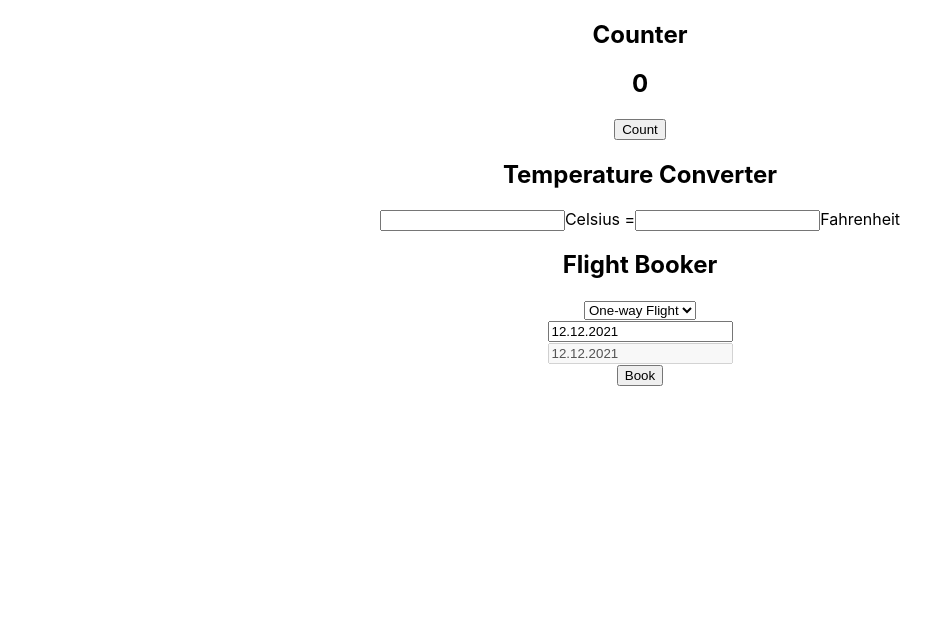
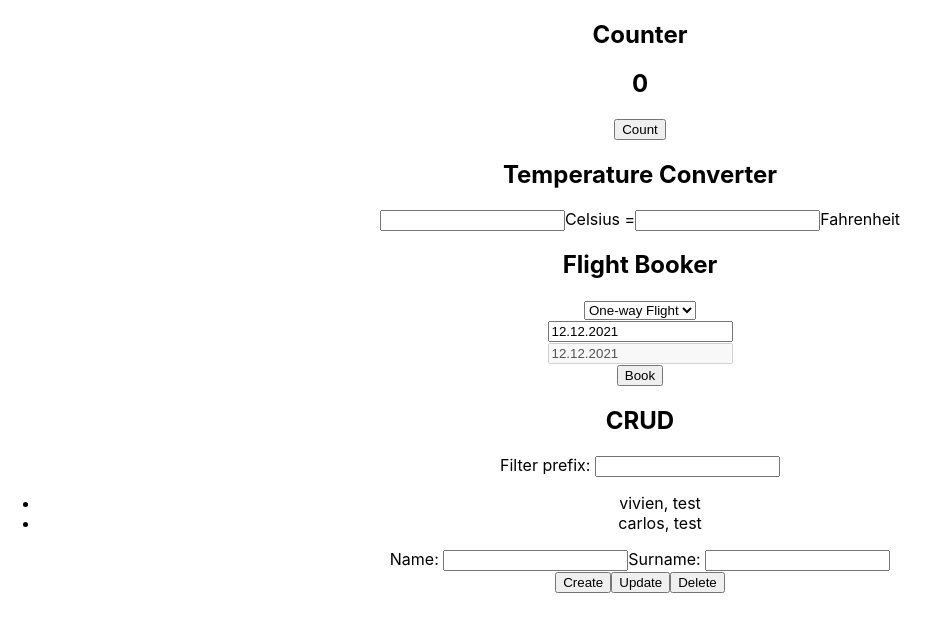
Before and after one commit to vivirose/7-guis, a React (Create React App) app: page / in a window 1280 px wide. Shown: the top 632 px of the page, without its empty margins (0-940 px from the left). Built offline with nearby package versions, Linux system fonts and the light colour scheme.

Commit message:
started crud

```diff
--- a/src/App.js
+++ b/src/App.js
@@ -3,6 +3,7 @@ import './App.css';
 import Counter from './GUIS/Counter/Counter';
 import TempConverter from './GUIS/TempConverter/TempConverter';
 import FlightBooker from './GUIS/FlightBooker/FlightBooker';
+import CRUD from './GUIS/CRUD/CRUD';
 
 function App() {
   return (
@@ -10,6 +11,7 @@ function App() {
       <Counter/>
       <TempConverter/>
       <FlightBooker/>
+      <CRUD/>
     </div>
   );
 }
--- /dev/null
+++ b/src/GUIS/CRUD/CRUD.js
@@ -0,0 +1,95 @@
+import React from "react";
+import { useState } from "react/cjs/react.development";
+const initialNamesState = [
+  {
+    id: 1,
+    firstName: "vivien",
+    lastName: "test",
+  },
+  { id: 2, firstName: "carlos", lastName: "test" },
+];
+
+const CRUD = () => {
+  const [names, setNames] = useState(initialNamesState);
+  console.log("names", names);
+  const [firstName, setFirstName] = useState(" ");
+  const [lastName, setLastName] = useState(" ");
+  const [selected, setSelected] = useState();
+  console.log("selected",selected)
+
+  function handleCreateName(e) {
+    const newName = {
+      id: new Date().getTime(),
+      firstName: firstName,
+      lastName: lastName,
+    };
+    const names2 = [...names, newName];
+    setNames(names2);
+  }
+
+  function handleChangeName(e) {
+    if (e.target.name === "firstName") {
+      return setFirstName(e.target.value);
+    }
+    return setLastName(e.target.value);
+  }
+  function handleDeleteName(id) {
+    const namesUpdated = names.filter((item) => {
+      return item.id !== id;
+    });
+    setNames(namesUpdated);
+  }
+
+  function handleUpdateName(name) {
+    const namesUpdated = names.map((item) => {
+      if (item.id === name.id) {
+        return name;
+      }
+      return item;
+    });
+    setNames(namesUpdated);
+  }
+
+  function handleSelectName(item) {
+    setSelected(item);
+  }
+  return (
+    <>
+      <h2>CRUD</h2>
+      <form>
+        <label>Filter prefix: </label>
+        <input type="text"></input>
+      </form>
+      <ul>
+        {names.map((item) => (
+          <li key={item.id} onClick={()=>handleSelectName(item)}>
+            {item.firstName}, {item.lastName}
+          </li>
+        ))}
+      </ul>
+      <form>
+        <label htmlFor="name">Name: </label>
+        <input
+          value={selected?.firstName ? selected.firstName : firstName}
+          type="text"
+          id="name"
+          name="firstName"
+          onChange={(e) => handleChangeName(e)}
+        ></input>
+        <label htmlFor="surname">Surname: </label>
+        <input
+          value={selected?.lastName ? selected.lastName : lastName}
+          type="text"
+          id="surname"
+          name="lastName"
+          onChange={(e) => handleChangeName(e)}
+        ></input>
+      </form>
+      <button onClick={handleCreateName}>Create</button>
+      <button onClick={()=>handleUpdateName(selected)}>Update</button>
+      <button onClick={()=>handleDeleteName(selected.id)}>Delete</button>
+    </>
+  );
+};
+
+export default CRUD;
--- a/src/GUIS/FlightBooker/FlightBooker.js
+++ b/src/GUIS/FlightBooker/FlightBooker.js
@@ -5,9 +5,8 @@ const FlightBooker = () => {
   const [flightType, setFlightType] = useState("oneWay");
   const [flightStart, setFlightStart] = useState("12.12.2021");
   const [flightEnd, setFlightEnd] = useState("12.12.2021");
-  console.log("flighttype", flightType);
 
-  function handleChange(e) {
+  function handleTypeChange(e) {
     setFlightType(e.target.value);
   }
 
@@ -20,11 +19,15 @@ const FlightBooker = () => {
       );
     }
   }
+
+  //function handleDateChange(){
+
+  //}
   return (
     <>
       <h2>Flight Booker</h2>
       <form>
-        <select onChange={handleChange}>
+        <select onChange={handleTypeChange}>
           <option value="oneWay">One-way Flight</option>
           <option value="return">Return Flight</option>
         </select>
```
